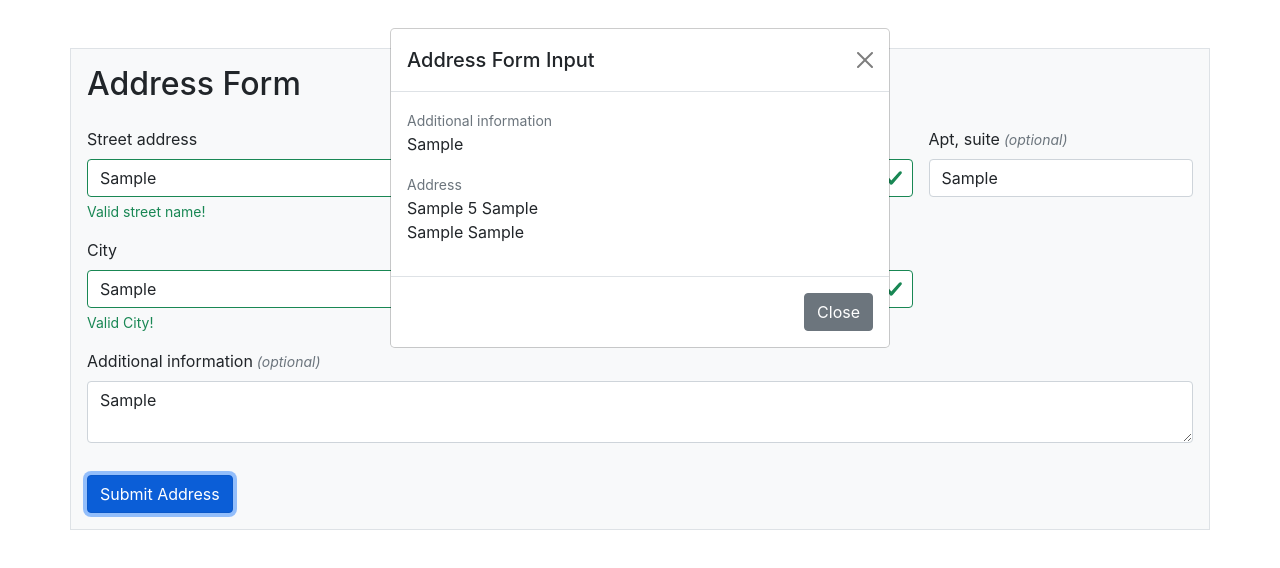
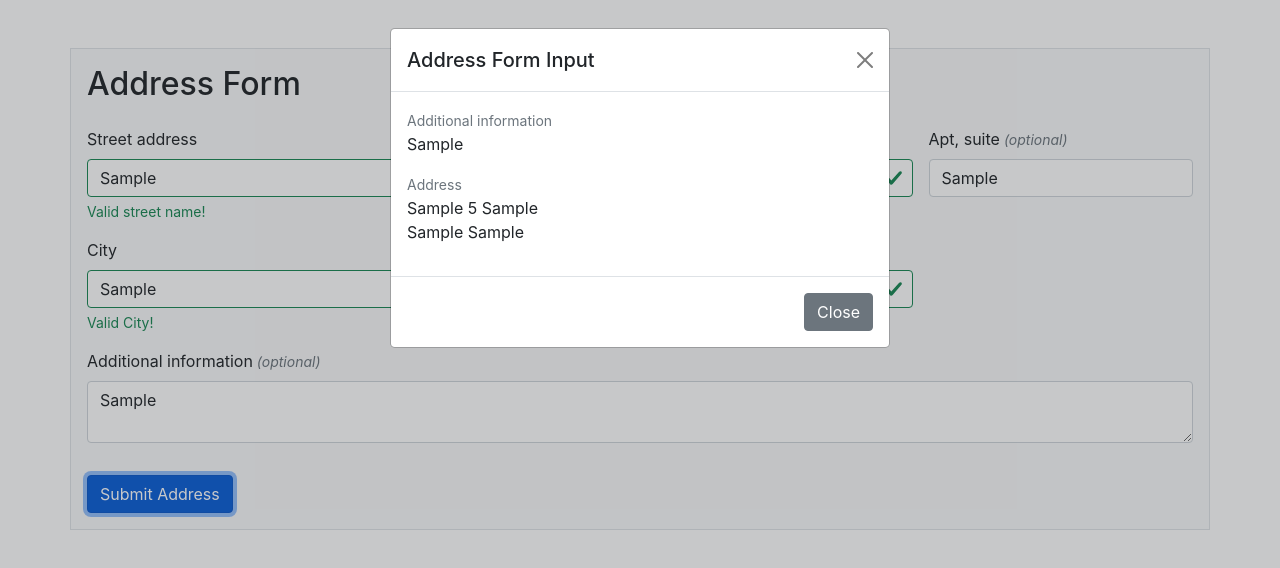
Before and after one commit to SebastiaanDekkerCapgemini/address-form-react, a React (Vite) app: page / in a window 1280 px wide. Both pictures are taken after typing "Sample", "5", "Sample", "Sample", "Sample", "Sample" into the empty fields and a click on the button "Submit Address". Shown: the top 568 px of the page. Built offline with nearby package versions, Linux system fonts and the light colour scheme; the HTML template or start-up script is replaced by a standard one.

Commit message:
ref: only show modal when all fields are valid

```diff
--- a/src/App.jsx
+++ b/src/App.jsx
@@ -9,6 +9,7 @@ function App() {
   const [postalCode, setPostalCode] = useState('')
   const [additionalInfo, setAdditionalInfo] = useState('')
   const [showModal, setShowModal] = useState(false)
+  const [allFieldsValid, setAllFieldsValid] = useState(false)
 
   const maxLength = (event) => {
     event.target.value = event.target.value.slice(
@@ -30,10 +31,11 @@ function App() {
   }
 
   const handleSubmit = (event) => {
+    event.preventDefault()
+
     const requiredFields = document
       .getElementById('address-form')
       .querySelectorAll('.needs-validation')
-
     requiredFields.forEach((element) => {
       if (element.value == '') {
         element.classList.add('is-invalid')
@@ -41,17 +43,23 @@ function App() {
         element.classList.add('is-valid')
       }
     })
-    event.preventDefault()
 
-    setShowModal(true)
+    const requiredFieldsArray = Array.from(requiredFields)
+    const allFieldsValidCheck = requiredFieldsArray.every((element) =>
+      element.value == '' ? false : true
+    )
+
+    setAllFieldsValid(allFieldsValidCheck)
+    if (allFieldsValidCheck) {
+      setShowModal(true)
+    }
   }
 
   const removeValidationClass = (event) => {
     const currentElement = event.target
     if (currentElement.classList.contains('is-invalid')) {
       currentElement.classList.remove('is-invalid')
-    }
-    if (currentElement.classList.contains('is-valid')) {
+    } else if (currentElement.classList.contains('is-valid')) {
       currentElement.classList.remove('is-valid')
     }
   }
@@ -185,7 +193,9 @@ function App() {
         </div>
       </form>
       <div
-        className={'modal fade ' + (showModal ? 'show' : '')}
+        className={
+          'modal fade bg-dark bg-opacity-25 ' + (showModal ? 'show' : '')
+        }
         id="outputModal"
         tabIndex="-1"
       >
```
